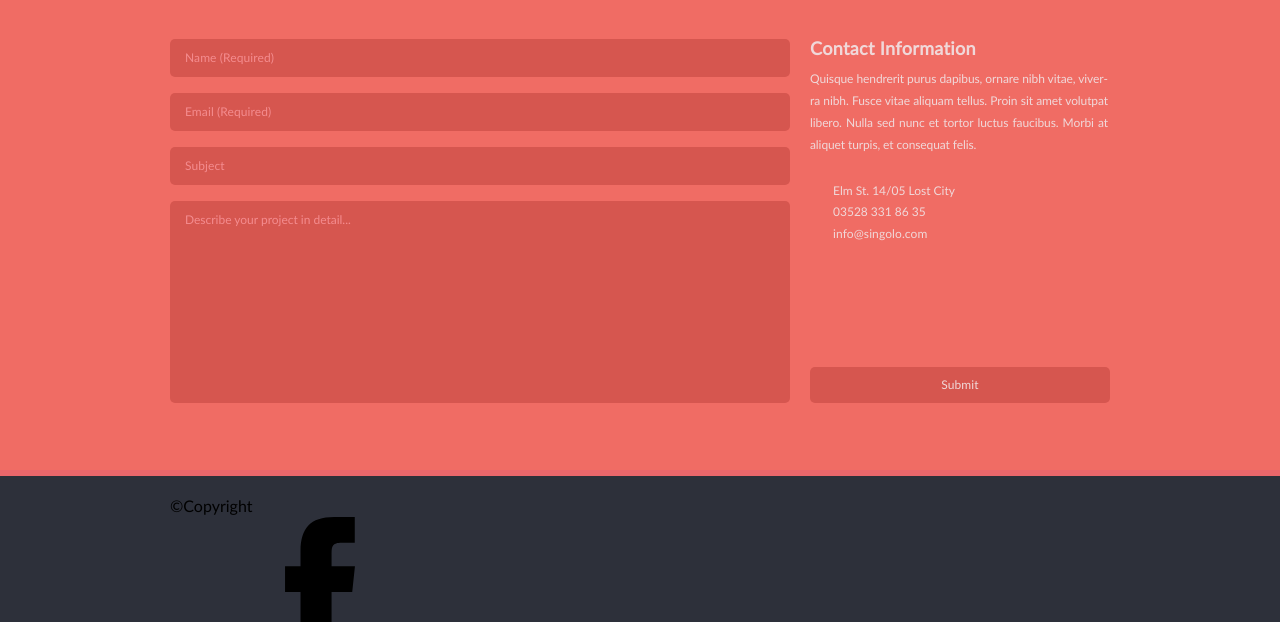
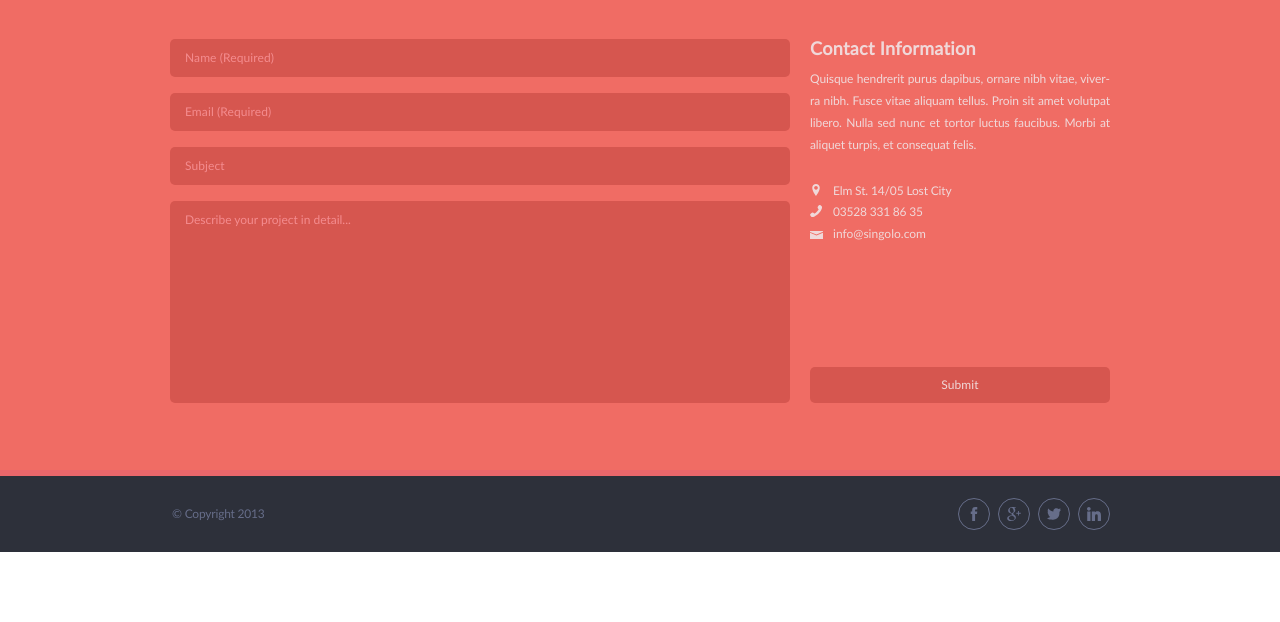
Before and after one commit to BertFrontEnd/singolo, a plain HTML site: page singolo3.html in a window 1280 px wide. Shown: the part 178-800 px from the top of the page. Drawn offline with Linux system fonts and the light colour scheme.

Commit message:
feat: add styles to footer section

```diff
--- a/singolo3.css
+++ b/singolo3.css
@@ -24,7 +24,7 @@ li {
 *:before,
 *:after {
   -webkit-box-sizing: border-box;
-          box-sizing: border-box;
+  box-sizing: border-box;
 }
 
 html {
@@ -83,8 +83,8 @@ body {
   display: -ms-flexbox;
   display: flex;
   -webkit-box-pack: justify;
-      -ms-flex-pack: justify;
-          justify-content: space-between;
+  -ms-flex-pack: justify;
+  justify-content: space-between;
 }
 
 .quote .quote__inner .quote__info .quote__info--form {
@@ -109,7 +109,11 @@ body {
   line-height: 36px;
 }
 
-.quote .quote__inner .quote__info .quote__info--form input::-webkit-input-placeholder {
+.quote
+  .quote__inner
+  .quote__info
+  .quote__info--form
+  input::-webkit-input-placeholder {
   color: #f48c8f;
   font-family: 'Lato Regular', sans-serif;
   font-size: 1.2rem;
@@ -117,7 +121,11 @@ body {
   letter-spacing: 0.1px;
 }
 
-.quote .quote__inner .quote__info .quote__info--form input:-ms-input-placeholder {
+.quote
+  .quote__inner
+  .quote__info
+  .quote__info--form
+  input:-ms-input-placeholder {
   color: #f48c8f;
   font-family: 'Lato Regular', sans-serif;
   font-size: 1.2rem;
@@ -125,7 +133,11 @@ body {
   letter-spacing: 0.1px;
 }
 
-.quote .quote__inner .quote__info .quote__info--form input::-ms-input-placeholder {
+.quote
+  .quote__inner
+  .quote__info
+  .quote__info--form
+  input::-ms-input-placeholder {
   color: #f48c8f;
   font-family: 'Lato Regular', sans-serif;
   font-size: 1.2rem;
@@ -154,7 +166,11 @@ body {
   resize: none;
 }
 
-.quote .quote__inner .quote__info .quote__info--form textarea::-webkit-input-placeholder {
+.quote
+  .quote__inner
+  .quote__info
+  .quote__info--form
+  textarea::-webkit-input-placeholder {
   color: #f48c8f;
   font-family: 'Lato Regular', sans-serif;
   font-size: 1.2rem;
@@ -162,7 +178,11 @@ body {
   letter-spacing: -0.01px;
 }
 
-.quote .quote__inner .quote__info .quote__info--form textarea:-ms-input-placeholder {
+.quote
+  .quote__inner
+  .quote__info
+  .quote__info--form
+  textarea:-ms-input-placeholder {
   color: #f48c8f;
   font-family: 'Lato Regular', sans-serif;
   font-size: 1.2rem;
@@ -170,7 +190,11 @@ body {
   letter-spacing: -0.01px;
 }
 
-.quote .quote__inner .quote__info .quote__info--form textarea::-ms-input-placeholder {
+.quote
+  .quote__inner
+  .quote__info
+  .quote__info--form
+  textarea::-ms-input-placeholder {
   color: #f48c8f;
   font-family: 'Lato Regular', sans-serif;
   font-size: 1.2rem;
@@ -198,9 +222,9 @@ body {
   border-radius: 5px;
   outline: none;
   font-family: 'Lato Regular', sans-serif;
-  color: #f0d8d9;
   font-size: 1.2rem;
   font-weight: 400;
+  color: #f0d8d9;
   letter-spacing: 0.1px;
   line-height: 36px;
   cursor: pointer;
@@ -222,13 +246,13 @@ body {
   font-family: 'Lato Regular', sans-serif;
   font-size: 1.8rem;
   font-weight: 900;
+  color: #f0d8d9;
   letter-spacing: 0.35px;
-  color: #f0d8d9;
 }
 
 .quote .quote__inner .quote__info .quote__info--contact p {
   margin-bottom: 23px;
-  max-width: 298px;
+  max-width: 300px;
   color: #f0d8d9;
   font-family: 'Lato Regular', sans-serif;
   font-size: 12px;
@@ -236,6 +260,7 @@ body {
   text-align: justify;
   line-height: 21.9px;
   letter-spacing: -0.1px;
+  overflow: hidden;
 }
 
 .quote .quote__inner .quote__info .quote__info--contact address ul {
@@ -243,23 +268,161 @@ body {
 }
 
 .quote .quote__inner .quote__info .quote__info--contact address ul li {
+  position: relative;
   padding-left: 23px;
 }
 
-.quote .quote__inner .quote__info .quote__info--contact address ul li:last-child {
-  letter-spacing: 0.1px;
+.quote
+  .quote__inner
+  .quote__info
+  .quote__info--contact
+  address
+  ul
+  li:nth-child(1) {
+  letter-spacing: -0.15px;
+}
+
+.quote
+  .quote__inner
+  .quote__info
+  .quote__info--contact
+  address
+  ul
+  li:nth-child(1):before {
+  content: '';
+  position: absolute;
+  top: 4px;
+  left: 0;
+  background: url('assets/img/get-a-quote/location.svg') no-repeat;
+  width: 12px;
+  height: 12px;
+}
+
+.quote
+  .quote__inner
+  .quote__info
+  .quote__info--contact
+  address
+  ul
+  li:nth-child(2) {
+  letter-spacing: -0.2px;
+}
+
+.quote
+  .quote__inner
+  .quote__info
+  .quote__info--contact
+  address
+  ul
+  li:nth-child(2):before {
+  content: '';
+  position: absolute;
+  top: 4px;
+  left: 0;
+  background: url('assets/img/get-a-quote/phone.svg') no-repeat;
+  width: 12px;
+  height: 12px;
+}
+
+.quote
+  .quote__inner
+  .quote__info
+  .quote__info--contact
+  address
+  ul
+  li:nth-child(3) {
+  letter-spacing: 0.01px;
+}
+
+.quote
+  .quote__inner
+  .quote__info
+  .quote__info--contact
+  address
+  ul
+  li:nth-child(3):before {
+  content: '';
+  position: absolute;
+  top: 8px;
+  left: 0;
+  background: url('assets/img/get-a-quote/envelope.svg') no-repeat;
+  width: 13px;
+  height: 12px;
 }
 
 .quote .quote__inner .quote__info .quote__info--contact address ul li a {
-  color: #f0d8d9;
-  font-family: 'Lato regular', sans-serif;
+  font-family: 'Lato Regular', sans-serif;
   font-size: 1.2rem;
   font-style: normal;
   font-weight: 400;
+  color: #f0d8d9;
 }
 
 .footer {
-  padding: 22px 40px;
   background-color: #2d303a;
 }
-/*# sourceMappingURL=singolo3.css.map */
+
+.footer .footer__inner {
+  display: -webkit-box;
+  display: -ms-flexbox;
+  display: flex;
+  -webkit-box-pack: justify;
+  -ms-flex-pack: justify;
+  justify-content: space-between;
+  padding: 22px 0;
+}
+
+.footer .footer__inner .footer__copyright p {
+  position: relative;
+  top: 9px;
+  left: 2px;
+  font-family: 'Lato Regular', sans-serif;
+  font-size: 1.2rem;
+  font-style: normal;
+  font-weight: 400;
+  color: #666d89;
+  letter-spacing: -0.2px;
+}
+
+.footer .footer__inner .footer__social ul {
+  display: -webkit-box;
+  display: -ms-flexbox;
+  display: flex;
+}
+
+.footer .footer__inner .footer__social ul li {
+  display: -webkit-box;
+  display: -ms-flexbox;
+  display: flex;
+  -webkit-box-pack: center;
+  -ms-flex-pack: center;
+  justify-content: center;
+  -webkit-box-align: center;
+  -ms-flex-align: center;
+  align-items: center;
+  margin-right: 8px;
+  width: 32px;
+  height: 32px;
+  border: 1px solid #666d89;
+  border-radius: 50%;
+}
+
+.footer .footer__inner .footer__social ul li:hover {
+  background-color: #666d89;
+}
+
+.footer .footer__inner .footer__social ul li:hover .social {
+  fill: #f2f2f2;
+}
+
+.footer .footer__inner .footer__social ul li:last-child {
+  margin-right: 0;
+}
+
+.footer .footer__inner .footer__social ul li .social {
+  display: block;
+  width: 14px;
+  fill: #666d89;
+  -webkit-transition: fill 0.2s linear;
+  transition: fill 0.2s linear;
+}
--- a/singolo3.html
+++ b/singolo3.html
@@ -127,7 +127,7 @@
       <div class="container">
         <div class="footer__inner">
           <div class="footer__copyright">
-            <p>&copy;Copyright</p>
+            <p>&copy; Copyright 2013</p>
           </div>
           <div class="footer__social">
             <ul>
```
Also changed, not shown: assets/img/get-a-quote/envelope.svg (added), assets/img/get-a-quote/location.svg (added), assets/img/get-a-quote/phone.svg (added).
